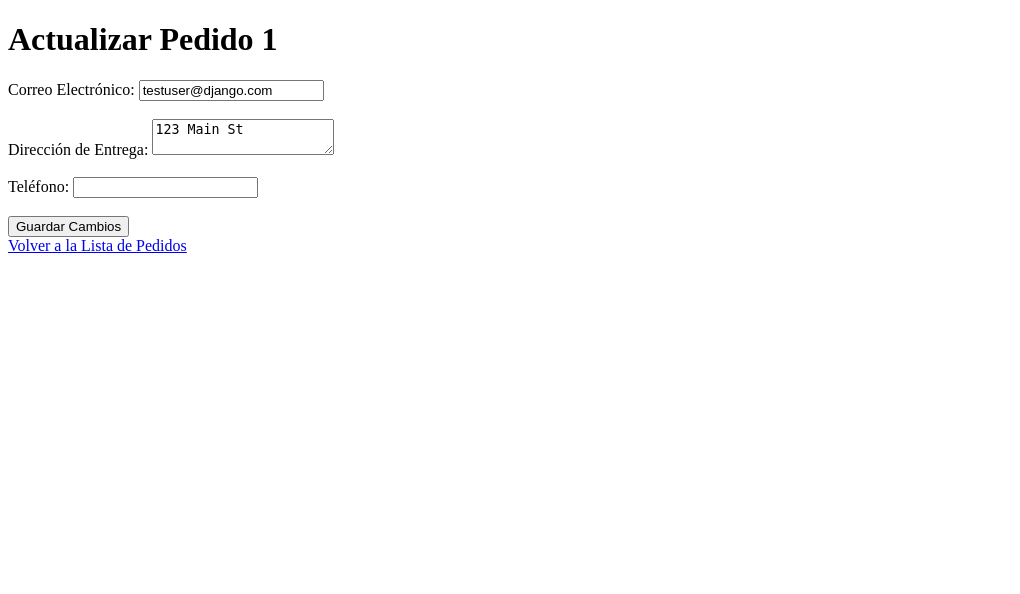
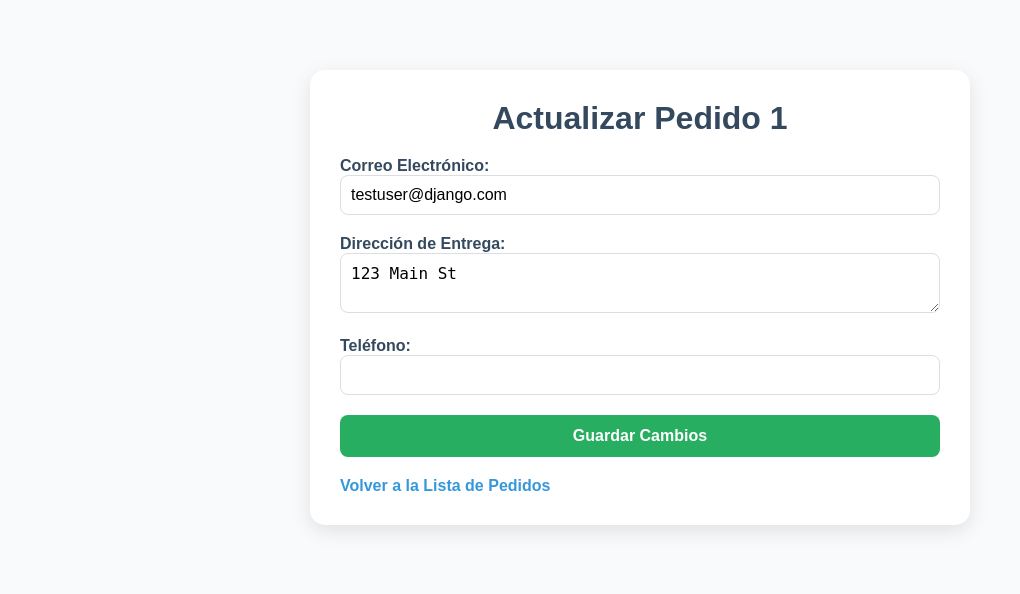
Before and after one commit to davblamor/PGPI-2.7, a Django app: page /staff/update-order/1/ in a window 1280 px wide. Shown: the top 594 px of the page, without its empty margins (0-1020 px from the left). Run offline with Django 5.2, Linux system fonts and the light colour scheme; a user stored in the database is signed in; data comes from the database, SQL or seed files in the repository.

Commit message:
Feat(order): Added styles to update orders template

```diff
--- a/backend/templates/update_order.html
+++ b/backend/templates/update_order.html
@@ -1,25 +1,104 @@
 <!DOCTYPE html>
-<html lang="en">
+<html lang="es">
 <head>
     <meta charset="UTF-8">
     <meta name="viewport" content="width=device-width, initial-scale=1.0">
     <title>Actualizar Pedido</title>
+    <style>
+        body {
+            font-family: 'Arial', sans-serif;
+            background-color: #f9fafb;
+            margin: 0;
+            padding: 20px;
+        }
+        .container {
+            max-width: 600px;
+            margin: 50px auto;
+            background-color: #ffffff;
+            border-radius: 15px;
+            box-shadow: 0 6px 20px rgba(0, 0, 0, 0.1);
+            padding: 30px;
+        }
+        .header {
+            text-align: center;
+            margin-bottom: 20px;
+        }
+        .header h1 {
+            margin: 0;
+            font-size: 2rem;
+            color: #34495e;
+        }
+        form {
+            display: flex;
+            flex-direction: column;
+            gap: 20px;
+        }
+        form label {
+            font-size: 1rem;
+            color: #34495e;
+            font-weight: bold;
+        }
+        form input, form textarea {
+            padding: 10px;
+            font-size: 1rem;
+            border: 1px solid #dcdde1;
+            border-radius: 8px;
+            width: 100%;
+            box-sizing: border-box;
+        }
+        form button {
+            background-color: #27ae60;
+            color: white;
+            padding: 12px 20px;
+            border-radius: 8px;
+            font-size: 1rem;
+            font-weight: bold;
+            border: none;
+            cursor: pointer;
+            transition: background-color 0.3s;
+        }
+        form button:hover {
+            background-color: #1e874b;
+        }
+        .back-link {
+            display: inline-block;
+            text-decoration: none;
+            color: #3498db;
+            font-weight: bold;
+            text-align: center;
+            margin-top: 20px;
+            transition: color 0.3s;
+        }
+        .back-link:hover {
+            color: #2980b9;
+        }
+    </style>
 </head>
 <body>
+    <div class="container">
+        <div class="header">
             <h1>Actualizar Pedido {{ order.id }}</h1>
+        </div>
         <form method="post">
             {% csrf_token %}
+            <div>
                 <label for="email">Correo Electrónico:</label>
-        <input type="email" id="email" name="email" value="{{ order.user.email }}" required><br><br>
+                <input type="email" id="email" name="email" value="{{ order.user.email }}" required>
+            </div>
 
+            <div>
                 <label for="delivery_address">Dirección de Entrega:</label>
-        <textarea id="delivery_address" name="delivery_address" required>{{ order.delivery_address }}</textarea><br><br>
+                <textarea id="delivery_address" name="delivery_address" required>{{ order.delivery_address }}</textarea>
+            </div>
 
+            <div>
                 <label for="phone">Teléfono:</label>
-        <input type="text" id="phone" name="phone" value="{{ order.phone }}" required><br><br>
+                <input type="text" id="phone" name="phone" value="{{ order.phone }}" required>
+            </div>
 
             <button type="submit">Guardar Cambios</button>
         </form>
-    <a href="{% url 'order_list' %}">Volver a la Lista de Pedidos</a>
+        <a href="{% url 'order_list' %}" class="back-link">Volver a la Lista de Pedidos</a>
+    </div>
 </body>
 </html>
--- a/backend/templates/user_list.html
+++ b/backend/templates/user_list.html
@@ -69,8 +69,6 @@
             <tr>
                 <th>ID</th>
                 <th>Correo Electrónico</th>
-                <th>Nombre</th>
-                <th>Apellido</th>
                 <th>Acciones</th>
             </tr>
         </thead>
@@ -79,8 +77,6 @@
             <tr>
                 <td>{{ user.id }}</td>
                 <td>{{ user.email }}</td>
-                <td>{{ user.first_name }}</td>
-                <td>{{ user.last_name }}</td>
                 <td>
                     {% if user.id != request.user.id and not user.is_superuser %}
                         <form action="{% url 'delete_user' user.id %}" method="post" style="display: inline;" onsubmit="return confirmDeletion('{{ user.email }}');">
```
Lines whose indentation alone changed are shown as unchanged.
